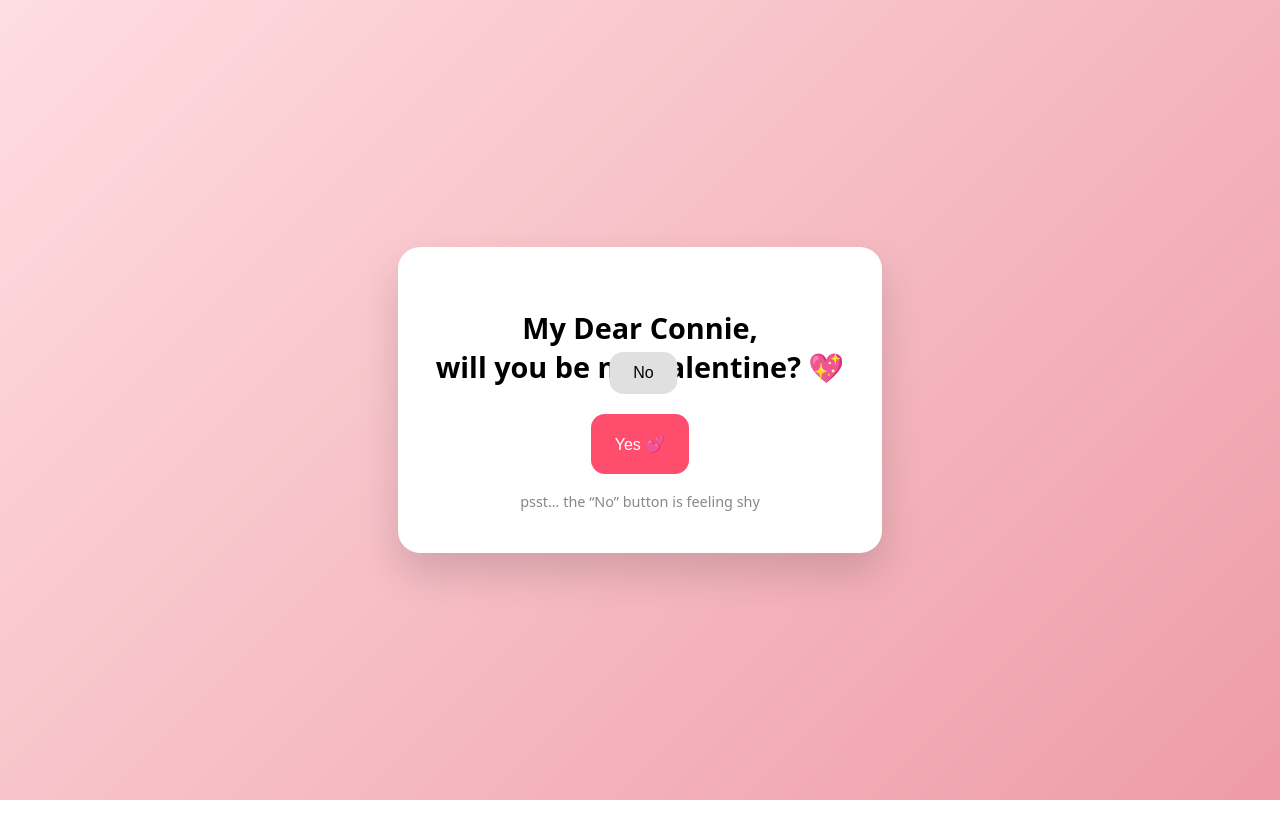
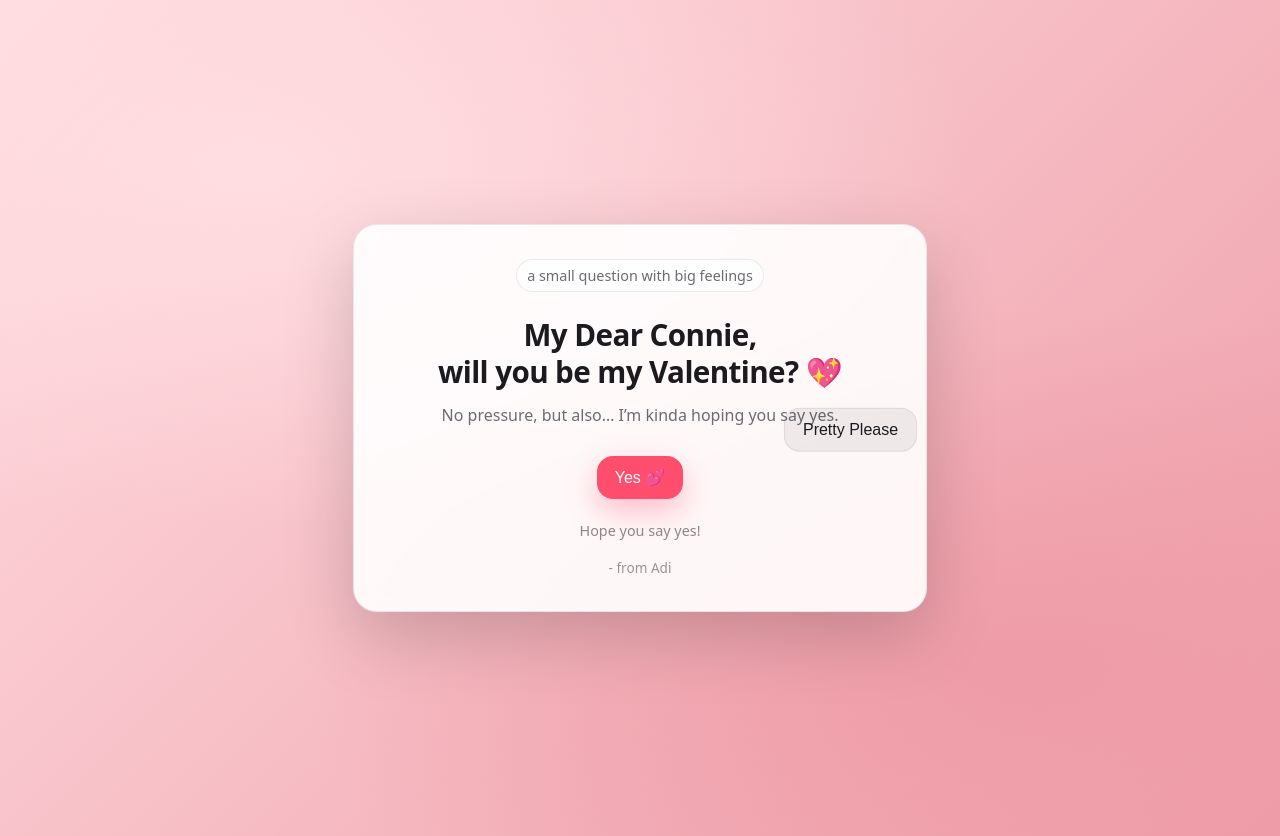
Before and after one commit to adityadasgupta/connie-valentines, a plain HTML site: page index.html in a window 1280 px wide. Both pictures are taken after a click on the button "No". Before the commit the page ends 800 px from the top, so only its background shows below. Drawn offline with Linux system fonts and the light colour scheme.

Commit message:
add nuances

```diff
--- a/index.html
+++ b/index.html
@@ -5,158 +5,265 @@
   <meta name="viewport" content="width=device-width, initial-scale=1.0"/>
   <title>For Connie ❤️</title>
   <style>
-    body {
-      margin: 0;
-      height: 100vh;
-      background: linear-gradient(135deg, #ffdde1, #ee9ca7);
-      font-family: system-ui, -apple-system, BlinkMacSystemFont, sans-serif;
-      display: flex;
-      align-items: center;
-      justify-content: center;
-      text-align: center;
+    :root{
+      --bg1:#ffdde1; --bg2:#ee9ca7; --card:#ffffff;
+      --text:#1b1b1f; --muted:#6b6b73; --pink:#ff4d6d;
+      --border: rgba(0,0,0,0.08);
+    }
+    body{
+      margin:0; height:100vh; overflow:hidden;
+      font-family: system-ui, -apple-system, BlinkMacSystemFont, "Segoe UI", Roboto, Arial, sans-serif;
+      background: radial-gradient(1200px 600px at 20% 20%, var(--bg1), transparent 60%),
+                  radial-gradient(1200px 600px at 80% 80%, var(--bg2), transparent 60%),
+                  linear-gradient(135deg, var(--bg1), var(--bg2));
+      display:flex; align-items:center; justify-content:center; text-align:center;
+      color:var(--text);
+      padding: 18px;
+      position: relative;
+    }
+
+    /* Floating PLEASE layer (behind the card) */
+    .please-layer{
+      position: fixed;
+      inset: 0;
+      pointer-events: none;
+      z-index: 1;
       overflow: hidden;
     }
+    .please{
+  position: absolute;
+  left: 50%;
+  bottom: -40px;
+  transform: translateX(-50%);
+  font-weight: 800;
+  letter-spacing: 0.12em;
+  font-size: clamp(42px, 10vw, 120px);
 
-    .container {
-      background: white;
-      padding: 42px 32px;
-      border-radius: 22px;
-      box-shadow: 0 20px 40px rgba(0,0,0,0.15);
-      max-width: 420px;
-      width: 90%;
+  /* 🔥 darker + more visible */
+  color: rgba(0, 0, 0, 0.35);
+  text-shadow:
+    0 6px 20px rgba(0, 0, 0, 0.18),
+    0 2px 6px rgba(255, 255, 255, 0.25);
+
+  animation: floatUp 1.25s ease-out forwards;
+  user-select: none;
+  white-space: nowrap;
+}
+
+    @keyframes floatUp{
+      0%   { opacity: 0; transform: translateX(-50%) translateY(30px) scale(0.98); }
+      15%  { opacity: 0.55; }
+      100% { opacity: 0; transform: translateX(-50%) translateY(-120vh) scale(1.02); }
     }
+    @keyframes tinyShake {
+        0% { transform: translateX(0); }
+        25% { transform: translateX(-2px); }
+        50% { transform: translateX(2px); }
+        75% { transform: translateX(-2px); }
+        100% { transform: translateX(0); }
+}
 
-    h1 {
-      font-size: 1.8rem;
-      margin-bottom: 28px;
+
+    .card{
+      width:min(520px, 92vw);
+      background: rgba(255,255,255,0.9);
+      backdrop-filter: blur(10px);
+      border: 1px solid var(--border);
+      border-radius: 24px;
+      box-shadow: 0 24px 70px rgba(0,0,0,0.18);
+      padding: 34px 26px;
+      position: relative;
+      z-index: 2; /* above the PLEASE layer */
     }
-
-    .buttons {
-      display: flex;
-      gap: 20px;
-      justify-content: center;
+    .tag{
+      display:inline-block;
+      padding: 6px 10px;
+      border-radius: 999px;
+      border: 1px solid var(--border);
+      color: var(--muted);
+      font-size: 0.9rem;
+      margin-bottom: 14px;
+      background: rgba(255,255,255,0.7);
+    }
+    h1{
+      font-size: 1.85rem;
+      line-height: 1.25;
+      margin: 10px 0 14px;
+      letter-spacing: -0.02em;
+    }
+    p{
+      margin: 0 0 22px;
+      color: var(--muted);
+      font-size: 1rem;
+      line-height: 1.5;
+    }
+    .buttons{
       position: relative;
-      height: 60px;
+      height: 56px;
+      display:flex;
+      align-items:center;
+      justify-content:center;
+      gap: 14px;
+      margin-top: 12px;
     }
-
-    button {
-      padding: 12px 24px;
+    button{
+      border: 0;
+      cursor: pointer;
       font-size: 1rem;
-      border-radius: 14px;
-      border: none;
-      cursor: pointer;
-      transition: transform 0.2s ease;
-      position: relative;
+      padding: 12px 18px;
+      border-radius: 16px;
+      transition: transform 0.15s ease, box-shadow 0.15s ease, opacity 0.15s ease;
       user-select: none;
       -webkit-tap-highlight-color: transparent;
+      white-space: nowrap;
     }
-
-    #yes {
-      background: #ff4d6d;
-      color: white;
+    #yes{
+      background: var(--pink);
+      color: #fff;
+      box-shadow: 0 12px 30px rgba(255,77,109,0.35);
     }
-
-    #yes:hover {
-      transform: scale(1.08);
+    #yes:hover{ transform: translateY(-2px) scale(1.03); }
+    #no{
+      background: rgba(0,0,0,0.06);
+      color: var(--text);
+      border: 1px solid var(--border);
+      position: absolute;
+      right: 14%;
     }
-
-    #no {
-      background: #e0e0e0;
-      position: absolute;
+    .hint{
+      margin-top: 16px;
+      font-size: 0.9rem;
+      color: rgba(0,0,0,0.45);
     }
-
-    .message {
-      font-size: 1.4rem;
-      line-height: 1.5;
+    .footer{
+      margin-top: 18px;
+      font-size: 0.85rem;
+      color: rgba(0,0,0,0.4);
     }
-
-    .sub {
-      font-size: 1rem;
-      margin-top: 12px;
-      color: #555;
+    .big{
+      font-size: 1.5rem;
+      line-height: 1.45;
+      color: var(--text);
+      margin-top: 10px;
+      white-space: pre-line;
     }
-
-    .tiny {
-      font-size: 0.9rem;
+    .tinyRow{
       margin-top: 18px;
-      color: #888;
+      display:flex;
+      gap: 10px;
+      justify-content:center;
+      flex-wrap:wrap;
+    }
+    .pill{
+      font-size: 0.85rem;
+      padding: 7px 10px;
+      border-radius: 999px;
+      border: 1px solid var(--border);
+      color: rgba(0,0,0,0.55);
+      background: rgba(255,255,255,0.7);
     }
   </style>
 </head>
 <body>
-  <div class="container" id="card">
+  <div class="please-layer" id="pleaseLayer"></div>
+
+  <div class="card" id="card">
+    <div class="tag">a small question with big feelings</div>
     <h1>My Dear Connie,<br>will you be my Valentine? 💖</h1>
+    <p>No pressure, but also… I’m kinda hoping you say yes.</p>
 
     <div class="buttons">
       <button id="yes">Yes 💕</button>
-      <button id="no">No</button>
+      <button id="no" aria-label="No">No</button>
     </div>
 
-    <div class="tiny">psst… the “No” button is feeling shy</div>
+    <div class="hint">Hope you say yes!</div>
+    <div class="footer">- from Adi </div>
   </div>
 
   <script>
-    // 🔔 PUT YOUR URLs HERE
-    const FORMSPREE_URL = "https://formspree.io/f/mjgoebqz";        // Email notification
-    const ZAPIER_WEBHOOK_URL = "https://hooks.zapier.com/hooks/catch/26284222/ulsg12n/"; // Phone push notification
+    const noLabels = ["No", "Pretty Please", "Connie…", "PLEASE 😭", "I'll cry", "Help", "I believe in you", "Meant to click on Yes?"];
+    let noClickCount = 0;
 
     const noButton = document.getElementById("no");
     const yesButton = document.getElementById("yes");
     const card = document.getElementById("card");
+    const pleaseLayer = document.getElementById("pleaseLayer");
 
     function moveNoButton() {
-      const maxX = 260;
-      const maxY = 130;
+      const maxX = 220;
+      const maxY = 120;
       const x = Math.random() * maxX - maxX / 2;
       const y = Math.random() * maxY - maxY / 2;
       noButton.style.transform = `translate(${x}px, ${y}px)`;
     }
 
-    // Run away on hover + click + touch
-    noButton.addEventListener("mouseenter", moveNoButton);
-    noButton.addEventListener("click", (e) => { e.preventDefault(); moveNoButton(); });
-    noButton.addEventListener("touchstart", (e) => {
-      e.preventDefault();
-      moveNoButton();
-    }, { passive: false });
+    function spawnPlease() {
+      const el = document.createElement("div");
+      el.className = "please";
+      el.textContent = "PLEASE";
 
-    function buildPayload() {
-      const now = new Date();
-      return {
-        message: "Connie said YES to being your Valentine 💖",
-        time: now.toLocaleString(),
-        page: window.location.href,
-        user_agent: navigator.userAgent
-      };
+      // Random horizontal position + slight rotation for fun
+      const left = Math.random() * 80 + 10; // 10% to 90%
+      const rot = (Math.random() * 14) - 7; // -7deg to +7deg
+      const delay = Math.random() * 0.05;   // tiny stagger
+
+      el.style.left = left + "%";
+      el.style.transform = `translateX(-50%) rotate(${rot}deg)`;
+      el.style.animationDelay = delay + "s";
+
+      pleaseLayer.appendChild(el);
+
+      // Remove after animation ends
+      el.addEventListener("animationend", () => el.remove());
     }
 
-    function postJSON(url, data) {
-      if (!url || url.includes("_HERE")) return;
-      fetch(url, {
-        method: "POST",
-        headers: { "Content-Type": "application/json" },
-        body: JSON.stringify(data)
-      }).catch(() => {});
+    function handleNoClick(e) {
+    e.preventDefault();
+
+    // Spawn floating PLEASE
+    spawnPlease();
+
+    // Move the button
+    moveNoButton();
+
+    // Progressively change label
+    noClickCount++;
+    if (noClickCount < noLabels.length) {
+        noButton.textContent = noLabels[noClickCount];
+    }
+    if (noClickCount === noLabels.length - 1) {
+        noButton.style.animation = "tinyShake 0.3s ease-in-out";
     }
 
+    }
+
+// Desktop click
+noButton.addEventListener("click", handleNoClick);
+
+// Mobile touch
+noButton.addEventListener(
+  "touchstart",
+  (e) => handleNoClick(e),
+  { passive: false }
+);
+
+
     yesButton.addEventListener("click", () => {
-      const payload = buildPayload();
+      const loveNote =
+        `Thank you Connie!!
 
-      // Send notifications (non-blocking)
-      postJSON(FORMSPREE_URL, payload);
-      postJSON(ZAPIER_WEBHOOK_URL, payload);
+        Connie, I’m really grateful for you.
+        You're so smart, so pretty and you probably smell so good right now.
+        You have a beautiful smile that I love thinking about every day.`;
 
-      // Show love message
       card.innerHTML = `
-        <div class="message">
-          💖 Thank you!! 💖<br><br>
-          Connie, you're so smart.
-          You're so beautiful.
-          You probably smell amazing right now.
-          You have the most beautiful smile and I love thinking about it everyday :)
-        </div>
-        <div class="sub">
-          Happy Valentine’s Day ❤️
+        <div class="tag">she said yes 💘</div>
+        <div class="big">${loveNote.replaceAll("\n","<br>")}</div>
+        <div class="tinyRow">
+          <span class="pill">happy valentine’s day ❤️</span>
+          <span class="pill">you + me = 🧠💞</span>
+          <span class="pill">ok now come here</span>
         </div>
       `;
     });
```
